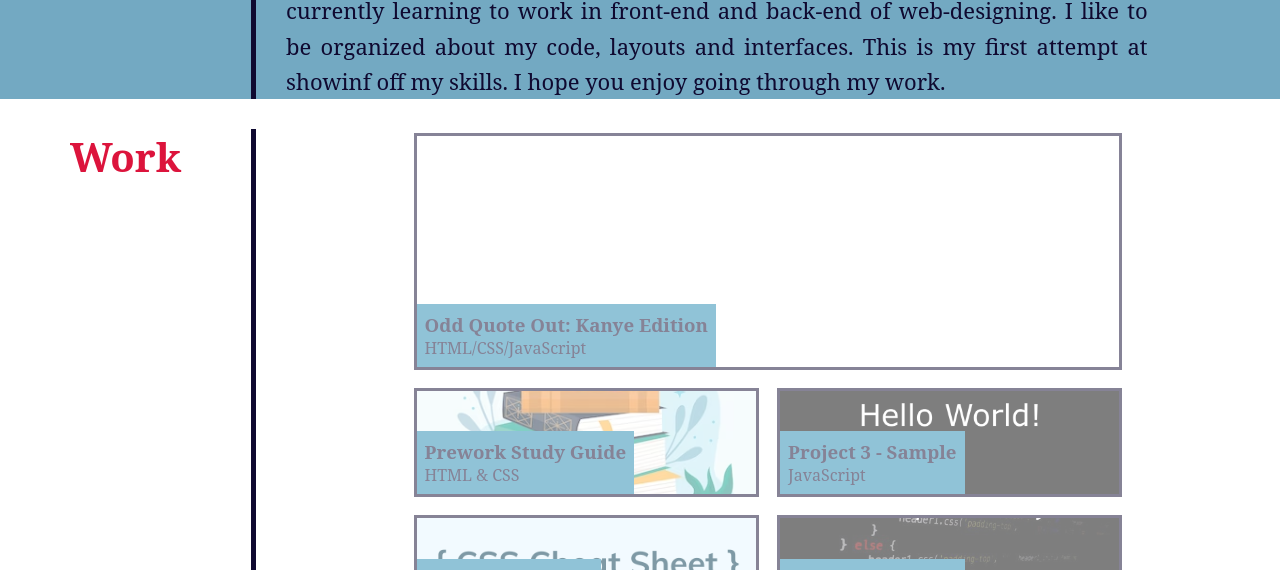
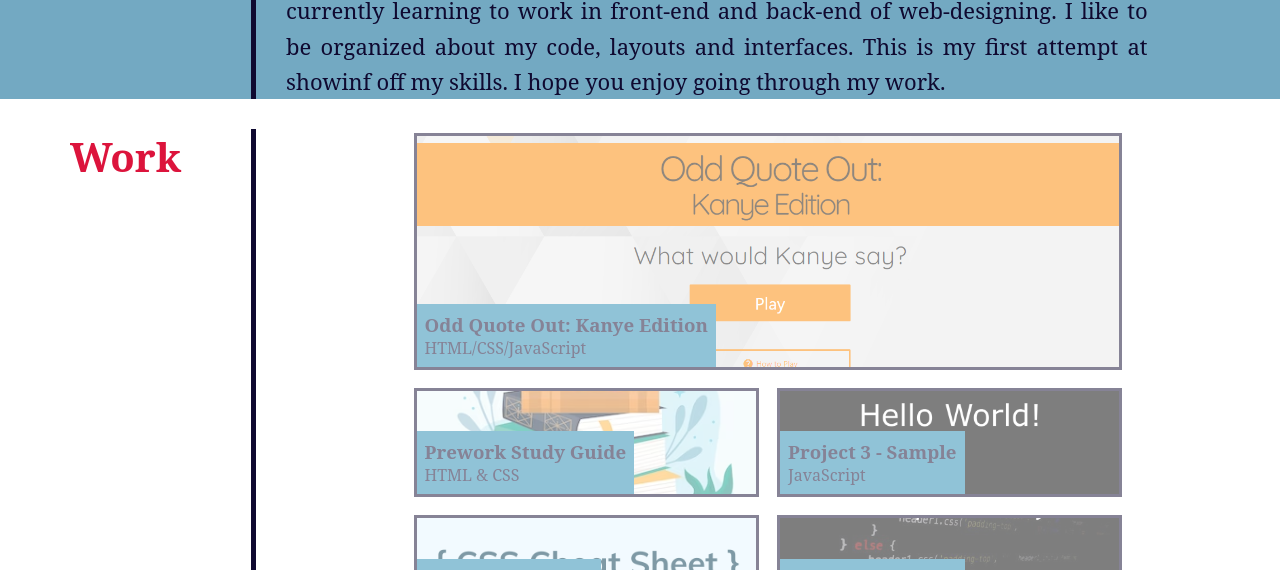
Before and after one commit to hafsah1976/Week2Challenge-portfolio, a plain HTML site: page index.html in a window 1280 px wide. Shown: the part 732-1302 px from the top of the page. Drawn offline with Linux system fonts and the light colour scheme.

Commit message:
Update style.css

```diff
--- a/assets/style.css
+++ b/assets/style.css
@@ -229,7 +229,7 @@ padding-top:30px; }
   background-position: 50% 5%;
   grid-column: 1/3;
   grid-row: span 2;
-  background-image: url("../assets/images/OQO-KE.jpg");}
+  background-image: url("../assets/images/OQO-KE.png");}
 
 .prework-study-guide{
 
```
